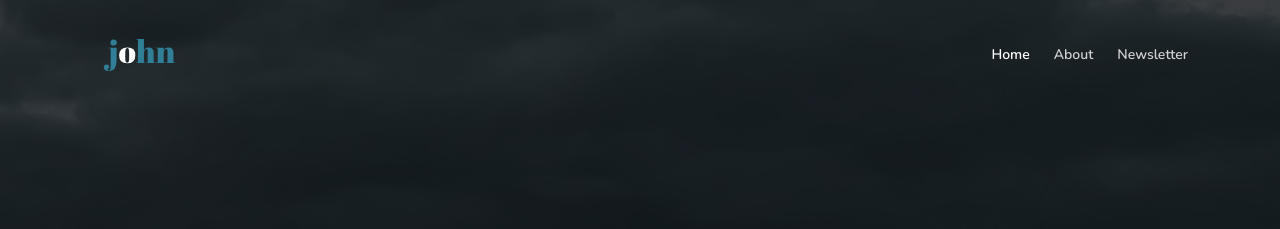
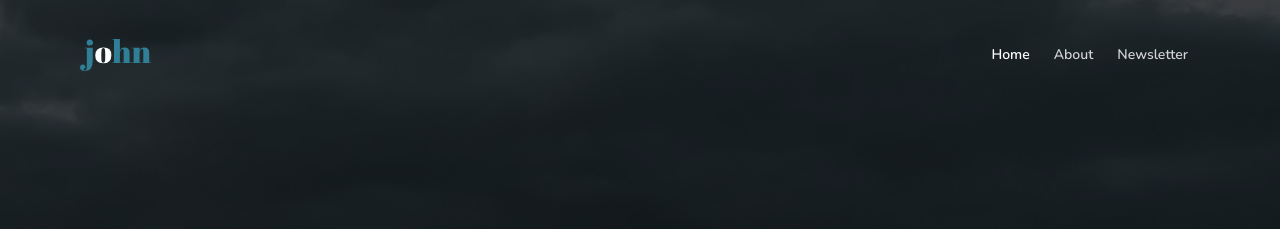
Before and after one commit to thethoughtfulmillennial/thethoughtfulmillennial.github.io, a Jekyll site: the page built from index2.html, in a window 1280 px wide and 900 px high. Shown: the top 229 px of the window. Built offline with Jekyll 4.4.1, drawn with Linux system fonts in a browser that asks for light colours.

Commit message:
Updating index2.

```diff
--- a/assets2/css/styles.css
+++ b/assets2/css/styles.css
@@ -162,6 +162,7 @@
 	font: 700 0.75rem/0 "Nunito", sans-serif;
 	text-decoration: none;
 	transition: all 0.2s;
+	color: #fff;
 }
 
 .btn-solid-lg:hover {
@@ -637,7 +638,6 @@
 }
 
 .navbar-custom .navbar-brand.logo-image img {
-    width: 7.4375rem;
 	height: 2rem;
 }
 
--- a/index2.html
+++ b/index2.html
@@ -73,7 +73,7 @@
 					method="POST" class="js-form" novalidate>
 					<div class="form-group">
 						<input type="text" class="form-control-input" id="cname" name="name" required>
-						<label class="label-control" for="cname">Name</label>
+						<label class="label-control" for="cname">Email Address</label>
 						<div class="help-block with-errors"></div>
 					</div>
 					<input type="text" name="_gotcha" style="display:none" />
```
